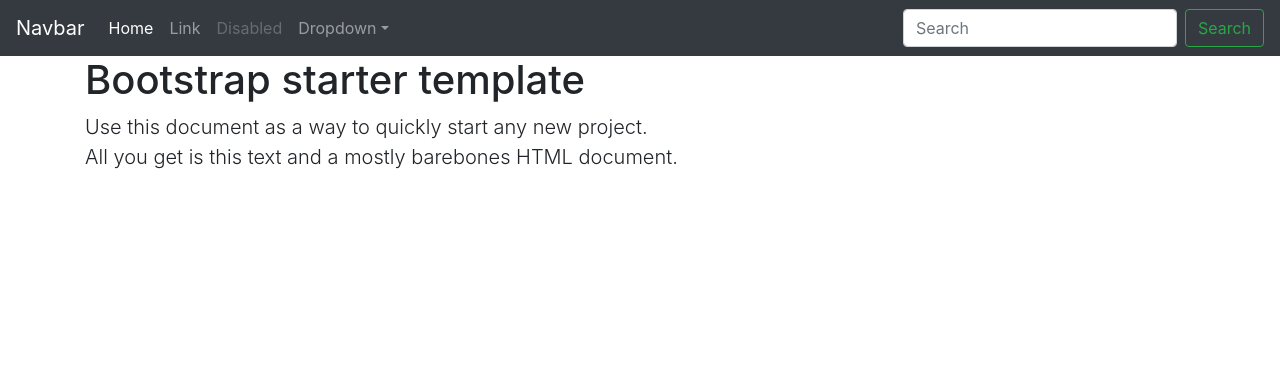
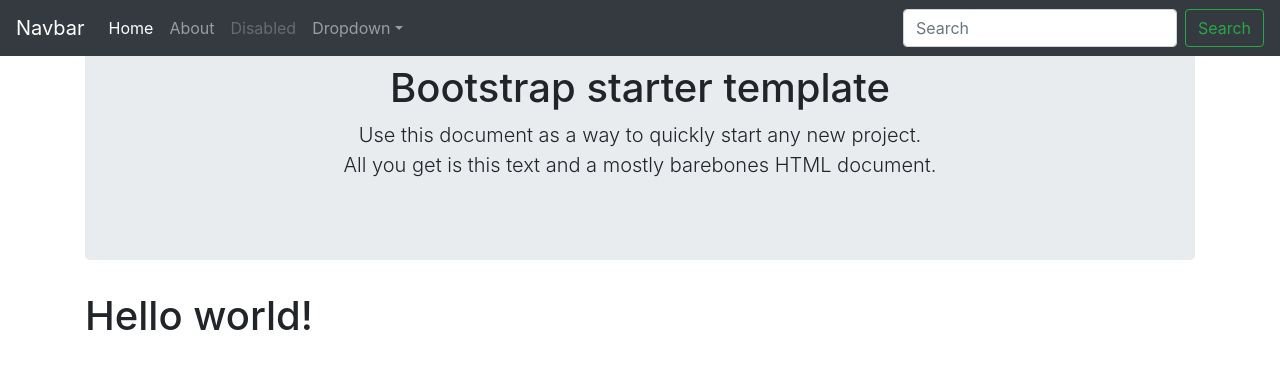
Before and after one commit to eveem/SWE-5810504531-ECommerce, a Django app: page / in a window 1280 px wide. Shown: the top 369 px of the page. Run offline with Django 3.2, Linux system fonts and the light colour scheme; some libraries are stand-ins or nearby versions.

Commit message:
Active navbar

```diff
--- a/profiles/templates/base.html
+++ b/profiles/templates/base.html
@@ -20,48 +20,17 @@
   </head>
 
   <body>
-
-    <nav class="navbar navbar-expand-md navbar-dark bg-dark fixed-top">
-      <a class="navbar-brand" href="#">Navbar</a>
-      <button class="navbar-toggler" type="button" data-toggle="collapse" data-target="#navbarsExampleDefault" aria-controls="navbarsExampleDefault" aria-expanded="false" aria-label="Toggle navigation">
-        <span class="navbar-toggler-icon"></span>
-      </button>
-
-      <div class="collapse navbar-collapse" id="navbarsExampleDefault">
-        <ul class="navbar-nav mr-auto">
-          <li class="nav-item active">
-            <a class="nav-link" href="#">Home <span class="sr-only">(current)</span></a>
-          </li>
-          <li class="nav-item">
-            <a class="nav-link" href="#">Link</a>
-          </li>
-          <li class="nav-item">
-            <a class="nav-link disabled" href="#">Disabled</a>
-          </li>
-          <li class="nav-item dropdown">
-            <a class="nav-link dropdown-toggle" href="http://example.com" id="dropdown01" data-toggle="dropdown" aria-haspopup="true" aria-expanded="false">Dropdown</a>
-            <div class="dropdown-menu" aria-labelledby="dropdown01">
-              <a class="dropdown-item" href="#">Action</a>
-              <a class="dropdown-item" href="#">Another action</a>
-              <a class="dropdown-item" href="#">Something else here</a>
-            </div>
-          </li>
-        </ul>
-        <form class="form-inline my-2 my-lg-0">
-          <input class="form-control mr-sm-2" type="text" placeholder="Search" aria-label="Search">
-          <button class="btn btn-outline-success my-2 my-sm-0" type="submit">Search</button>
-        </form>
-      </div>
-    </nav>
+    {% include 'navbar.html' %}
 
     <div class="container">
-    {% block content %}
-    {% endblock %}
-      <div class="starter-template">
-        <h1>Bootstrap starter template</h1>
-        <p class="lead">Use this document as a way to quickly start any new project.<br> All you get is this text and a mostly barebones HTML document.</p>
-      </div>
+        {% block starter %}
+        {% endblock %}
 
+        {% block content %}
+        {% endblock %}
+
+        {% block styles %}
+        {% endblock %}
     </div><!-- /.container -->
 
 
--- a/profiles/templates/home.html
+++ b/profiles/templates/home.html
@@ -1,4 +1,19 @@
 {% extends 'base.html' %}
+
+{% block styles %}
+	<style>
+	.jumbotron {
+		text-align: center;
+	}
+	</style>
+{% endblock %}
+
+{% block starter %}
+	<div class="jumbotron">
+        <h1>Bootstrap starter template</h1>
+        <p class="lead">Use this document as a way to quickly start any new project.<br> All you get is this text and a mostly barebones HTML document.</p>
+     </div>
+{% endblock %}
 
 {% block content %}
 	<h1>Hello world!</h1>
--- /dev/null
+++ b/profiles/templates/navbar.html
@@ -0,0 +1,34 @@
+    <nav class="navbar navbar-expand-md navbar-dark bg-dark fixed-top">
+      <a class="navbar-brand" href="#">Navbar</a>
+      <button class="navbar-toggler" type="button" data-toggle="collapse" data-target="#navbarsExampleDefault" aria-controls="navbarsExampleDefault" aria-expanded="false" aria-label="Toggle navigation">
+        <span class="navbar-toggler-icon"></span>
+      </button>
+
+      <div class="collapse navbar-collapse" id="navbarsExampleDefault">
+        <ul class="navbar-nav mr-auto">
+          {% url 'home' as home %}
+          {% url 'about' as about %}
+          <li {% if request.path == home %} class="active" {% endif %}>
+            <a class="nav-link" href="{% url 'home' %}">Home <span class="sr-only">(current)</span></a>
+          </li>
+          <li {% if request.path == about %} class="active" {% endif %}>
+            <a class="nav-link" href="{% url 'about' %}">About</a>
+          </li>
+          <li class="nav-item">
+            <a class="nav-link disabled" href="#">Disabled</a>
+          </li>
+          <li class="nav-item dropdown">
+            <a class="nav-link dropdown-toggle" href="http://example.com" id="dropdown01" data-toggle="dropdown" aria-haspopup="true" aria-expanded="false">Dropdown</a>
+            <div class="dropdown-menu" aria-labelledby="dropdown01">
+              <a class="dropdown-item" href="#">Action</a>
+              <a class="dropdown-item" href="#">Another action</a>
+              <a class="dropdown-item" href="#">Something else here</a>
+            </div>
+          </li>
+        </ul>
+        <form class="form-inline my-2 my-lg-0">
+          <input class="form-control mr-sm-2" type="text" placeholder="Search" aria-label="Search">
+          <button class="btn btn-outline-success my-2 my-sm-0" type="submit">Search</button>
+        </form>
+      </div>
+    </nav>
```
